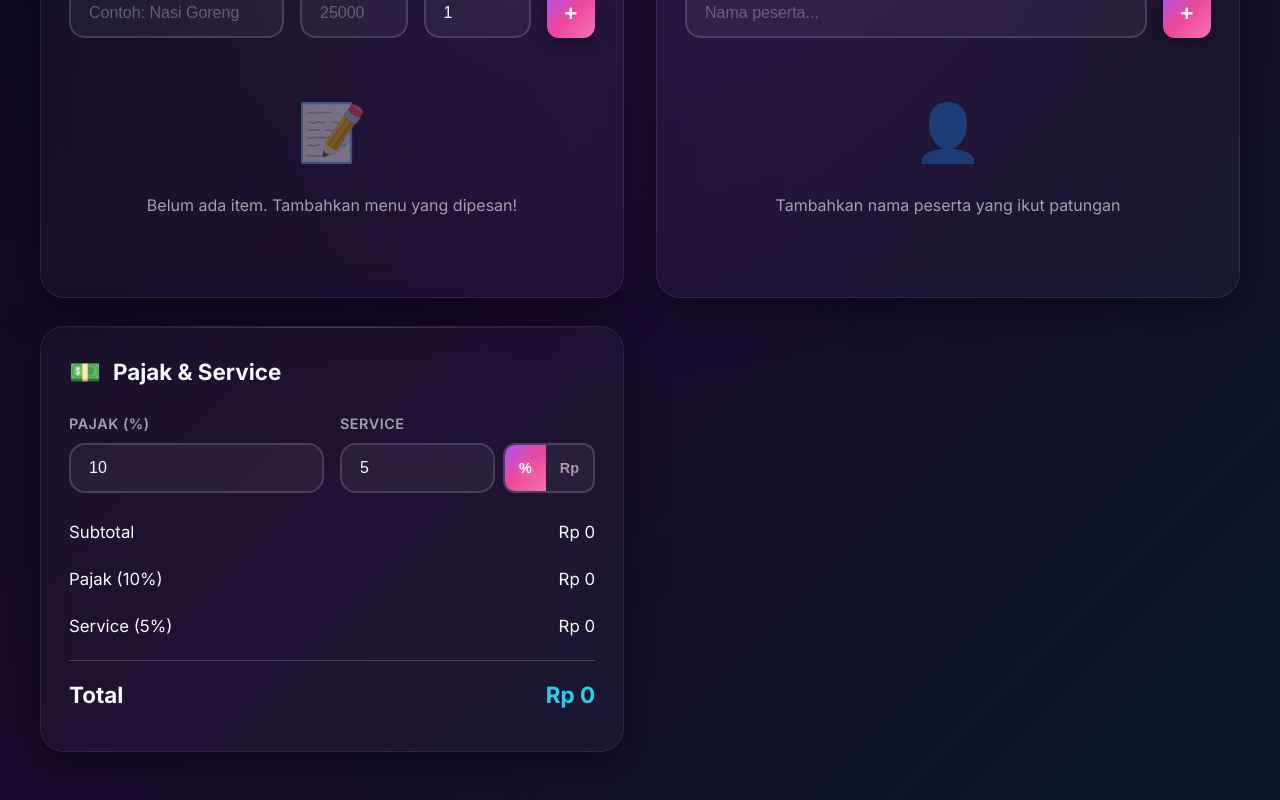
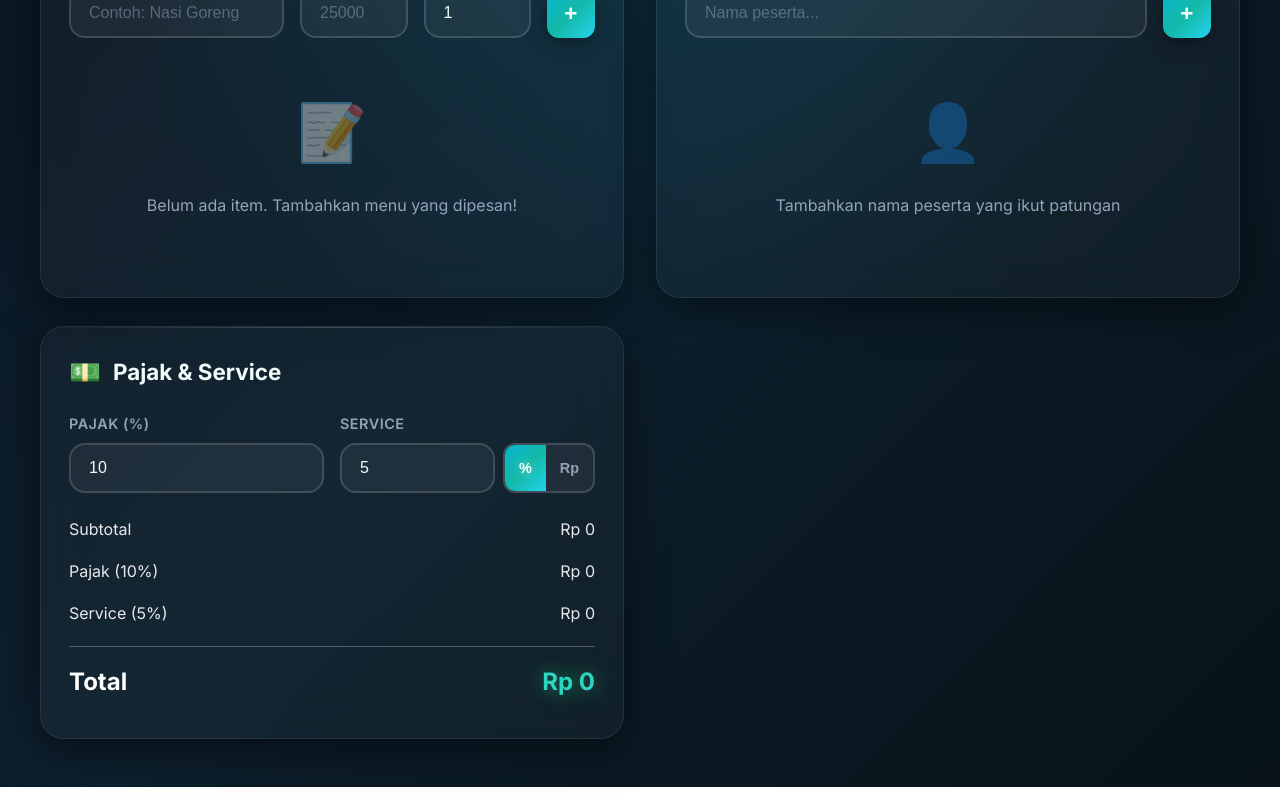
Before and after one commit to hndko/split-bill-vue3, a Vue app: page / in a window 1280 px wide. Shown: the part 405-1205 px from the top of the page. Built offline with nearby package versions, Linux system fonts and the light colour scheme.

Commit message:
feat: implement new cyan/teal color palette and receipt-style result card design.

```diff
--- a/src/style.css
+++ b/src/style.css
@@ -1,50 +1,50 @@
 :root {
-  /* Neon Glassmorphism Color Palette */
-  --primary: #a855f7;
-  --primary-light: #c084fc;
-  --primary-dark: #9333ea;
-  --secondary: #06b6d4;
-  --secondary-light: #22d3ee;
-  --accent: #f472b6;
-  --accent-light: #f9a8d4;
-  --neon-purple: #bf5af2;
-  --neon-pink: #ff2d92;
+  /* Neon Cyan Glassmorphism Color Palette */
+  --primary: #06b6d4;
+  --primary-light: #22d3ee;
+  --primary-dark: #0891b2;
+  --secondary: #14b8a6;
+  --secondary-light: #2dd4bf;
+  --accent: #67e8f9;
+  --accent-light: #a5f3fc;
   --neon-cyan: #00f5ff;
+  --neon-teal: #00ffcc;
+  --neon-blue: #00d4ff;
   --neon-green: #39ff14;
 
-  --background: #0a0a1a;
-  --background-alt: #12122a;
+  --background: #0a1520;
+  --background-alt: #0d1f2d;
   --surface: rgba(255, 255, 255, 0.05);
   --surface-light: rgba(255, 255, 255, 0.1);
   --surface-border: rgba(255, 255, 255, 0.15);
-  --text: #f8fafc;
-  --text-muted: #a1a1aa;
+  --text: #f0fdfa;
+  --text-muted: #94a3b8;
   --danger: #f43f5e;
   --danger-light: #fb7185;
 
   /* Gradients */
   --gradient-primary: linear-gradient(
     135deg,
-    #a855f7 0%,
-    #ec4899 50%,
-    #f472b6 100%
+    #06b6d4 0%,
+    #14b8a6 50%,
+    #22d3ee 100%
   );
-  --gradient-secondary: linear-gradient(135deg, #06b6d4 0%, #22d3ee 100%);
+  --gradient-secondary: linear-gradient(135deg, #14b8a6 0%, #2dd4bf 100%);
   --gradient-neon: linear-gradient(
     135deg,
-    #a855f7 0%,
-    #ec4899 30%,
-    #06b6d4 100%
+    #06b6d4 0%,
+    #00f5ff 30%,
+    #00ffcc 100%
   );
   --gradient-hero: linear-gradient(
     135deg,
-    #0a0a1a 0%,
-    #1a0a2e 50%,
-    #0a1a2a 100%
+    #0a1520 0%,
+    #0d1f2d 50%,
+    #071318 100%
   );
   --gradient-glow: radial-gradient(
     ellipse at 50% 0%,
-    rgba(168, 85, 247, 0.15) 0%,
+    rgba(6, 182, 212, 0.2) 0%,
     transparent 70%
   );
 
@@ -57,11 +57,9 @@
   --shadow-sm: 0 1px 2px rgba(0, 0, 0, 0.5);
   --shadow-md: 0 4px 20px rgba(0, 0, 0, 0.4);
   --shadow-lg: 0 10px 40px rgba(0, 0, 0, 0.5);
-  --glow-purple: 0 0 30px rgba(168, 85, 247, 0.3);
-  --glow-pink: 0 0 30px rgba(236, 72, 153, 0.3);
-  --glow-cyan: 0 0 30px rgba(6, 182, 212, 0.3);
-  --glow-neon: 0 0 40px rgba(168, 85, 247, 0.4),
-    0 0 80px rgba(236, 72, 153, 0.2);
+  --glow-cyan: 0 0 30px rgba(6, 182, 212, 0.4);
+  --glow-teal: 0 0 30px rgba(20, 184, 166, 0.4);
+  --glow-neon: 0 0 40px rgba(0, 245, 255, 0.4), 0 0 80px rgba(0, 255, 204, 0.2);
 
   /* Border Radius */
   --radius-sm: 12px;
@@ -149,16 +147,16 @@ h6 {
   -webkit-text-fill-color: transparent;
   background-clip: text;
   margin-bottom: 12px;
-  text-shadow: 0 0 60px rgba(168, 85, 247, 0.5);
+  text-shadow: 0 0 60px rgba(6, 182, 212, 0.5);
   animation: glow-text 3s ease-in-out infinite alternate;
 }
 
 @keyframes glow-text {
   from {
-    filter: drop-shadow(0 0 20px rgba(168, 85, 247, 0.5));
+    filter: drop-shadow(0 0 20px rgba(6, 182, 212, 0.5));
   }
   to {
-    filter: drop-shadow(0 0 40px rgba(236, 72, 153, 0.6));
+    filter: drop-shadow(0 0 40px rgba(20, 184, 166, 0.6));
   }
 }
 
@@ -200,8 +198,8 @@ h6 {
 
 .card:hover {
   transform: translateY(-4px);
-  border-color: rgba(168, 85, 247, 0.3);
-  box-shadow: var(--glow-purple);
+  border-color: rgba(6, 182, 212, 0.3);
+  box-shadow: var(--glow-cyan);
 }
 
 .card-title {
@@ -260,8 +258,8 @@ h6 {
 .form-input:focus {
   outline: none;
   border-color: var(--primary);
-  box-shadow: 0 0 0 4px rgba(168, 85, 247, 0.15), var(--glow-purple);
-  background: rgba(168, 85, 247, 0.05);
+  box-shadow: 0 0 0 4px rgba(6, 182, 212, 0.15), var(--glow-cyan);
+  background: rgba(6, 182, 212, 0.05);
 }
 
 .form-input::placeholder {
@@ -383,7 +381,7 @@ h6 {
 
 .btn-outline:hover {
   border-color: var(--primary);
-  background: rgba(168, 85, 247, 0.1);
+  background: rgba(6, 182, 212, 0.1);
 }
 
 .btn-sm {
@@ -419,7 +417,7 @@ h6 {
 
 .item-row:hover {
   background: rgba(255, 255, 255, 0.06);
-  border-color: rgba(168, 85, 247, 0.2);
+  border-color: rgba(6, 182, 212, 0.2);
 }
 
 .item-row .item-name {
@@ -462,12 +460,12 @@ h6 {
   font-weight: 600;
   cursor: pointer;
   transition: all var(--transition-normal);
-  box-shadow: 0 2px 10px rgba(168, 85, 247, 0.3);
+  box-shadow: 0 2px 10px rgba(6, 182, 212, 0.3);
 }
 
 .participant-tag:hover {
   transform: scale(1.05);
-  box-shadow: var(--glow-purple);
+  box-shadow: var(--glow-cyan);
 }
 
 .participant-tag.inactive {
@@ -496,15 +494,22 @@ h6 {
   background: var(--danger);
 }
 
-/* Result Card */
+/* Result Card - Receipt/Nota Style */
 .result-card {
-  background: var(--gradient-neon);
-  padding: 36px;
+  background: linear-gradient(
+    135deg,
+    #0d9488 0%,
+    #14b8a6 30%,
+    #22d3ee 70%,
+    #06b6d4 100%
+  );
+  padding: 40px;
   border-radius: var(--radius-xl);
   margin-top: 40px;
   position: relative;
   overflow: hidden;
-  box-shadow: var(--glow-neon);
+  box-shadow: 0 20px 60px rgba(6, 182, 212, 0.3),
+    inset 0 1px 0 rgba(255, 255, 255, 0.2);
 }
 
 .result-card::before {
@@ -513,111 +518,127 @@ h6 {
   top: 0;
   left: 0;
   right: 0;
-  bottom: 0;
-  background: linear-gradient(
-    180deg,
-    rgba(255, 255, 255, 0.1) 0%,
-    transparent 50%
+  height: 100%;
+  background: radial-gradient(
+    ellipse at 50% 0%,
+    rgba(255, 255, 255, 0.15) 0%,
+    transparent 60%
   );
   pointer-events: none;
 }
 
 .result-header {
   text-align: center;
-  margin-bottom: 30px;
-  padding-bottom: 24px;
-  border-bottom: 2px solid rgba(255, 255, 255, 0.2);
+  margin-bottom: 32px;
+  padding-bottom: 20px;
   position: relative;
 }
 
 .result-header h2 {
   font-size: 1.8rem;
-  margin-bottom: 8px;
-  text-shadow: 0 0 20px rgba(255, 255, 255, 0.3);
+  font-weight: 700;
+  margin-bottom: 6px;
+  color: white;
+  text-shadow: 0 2px 10px rgba(0, 0, 0, 0.2);
 }
 
 .result-header .date {
-  font-size: 0.95rem;
-  opacity: 0.85;
+  font-size: 0.9rem;
+  color: rgba(255, 255, 255, 0.85);
 }
 
 .result-items {
   display: grid;
-  grid-template-columns: repeat(auto-fit, minmax(280px, 1fr));
-  gap: 20px;
+  grid-template-columns: repeat(auto-fit, minmax(250px, 1fr));
+  gap: 16px;
   position: relative;
+  margin-bottom: 28px;
 }
 
 .result-person {
-  background: rgba(255, 255, 255, 0.12);
-  padding: 24px;
-  border-radius: var(--radius-lg);
-  backdrop-filter: blur(10px);
-  border: 1px solid rgba(255, 255, 255, 0.15);
+  background: rgba(255, 255, 255, 0.08);
+  padding: 20px;
+  border-radius: var(--radius-md);
+  border: 1px solid rgba(255, 255, 255, 0.25);
   transition: all var(--transition-normal);
 }
 
 .result-person:hover {
+  background: rgba(255, 255, 255, 0.12);
   transform: translateY(-2px);
-  background: rgba(255, 255, 255, 0.15);
 }
 
 .result-person-header {
   display: flex;
   justify-content: space-between;
-  align-items: center;
-  margin-bottom: 16px;
+  align-items: flex-start;
+  margin-bottom: 14px;
+  gap: 10px;
 }
 
 .result-person-name {
-  font-size: 1.2rem;
+  font-size: 1.1rem;
   font-weight: 700;
+  color: white;
 }
 
 .result-person-total {
-  font-size: 1.4rem;
+  font-size: 1.2rem;
   font-weight: 800;
   color: #fef08a;
-  text-shadow: 0 0 15px rgba(254, 240, 138, 0.5);
+  text-shadow: 0 0 12px rgba(254, 240, 138, 0.6);
+  white-space: nowrap;
 }
 
 .result-person-items {
-  font-size: 0.9rem;
-  opacity: 0.95;
+  font-size: 0.85rem;
   list-style: none;
+  color: rgba(255, 255, 255, 0.9);
 }
 
 .result-person-items li {
-  padding: 6px 0;
+  padding: 5px 0;
   display: flex;
   justify-content: space-between;
-  border-bottom: 1px solid rgba(255, 255, 255, 0.1);
+  gap: 12px;
 }
 
-.result-person-items li:last-child {
-  border-bottom: none;
+.result-person-items li span:first-child {
+  flex: 1;
+}
+
+.result-person-items li span:last-child {
+  white-space: nowrap;
+  color: rgba(255, 255, 255, 0.85);
 }
 
 .result-summary {
-  margin-top: 30px;
-  padding-top: 24px;
-  border-top: 2px solid rgba(255, 255, 255, 0.2);
+  margin-top: 24px;
+  padding-top: 20px;
+  border-top: 1px solid rgba(255, 255, 255, 0.25);
   position: relative;
 }
 
 .summary-row {
   display: flex;
   justify-content: space-between;
-  padding: 10px 0;
-  font-size: 1.05rem;
+  padding: 8px 0;
+  font-size: 1rem;
+  color: rgba(255, 255, 255, 0.9);
 }
 
 .summary-row.total {
-  font-size: 1.4rem;
+  font-size: 1.5rem;
   font-weight: 800;
   padding-top: 16px;
-  margin-top: 10px;
-  border-top: 1px solid rgba(255, 255, 255, 0.2);
+  margin-top: 12px;
+  border-top: 1px solid rgba(255, 255, 255, 0.25);
+  color: white;
+}
+
+.summary-row.total span:last-child {
+  color: #22ff88;
+  text-shadow: 0 0 20px rgba(34, 255, 136, 0.5);
 }
 
 /* Download Button */
```
